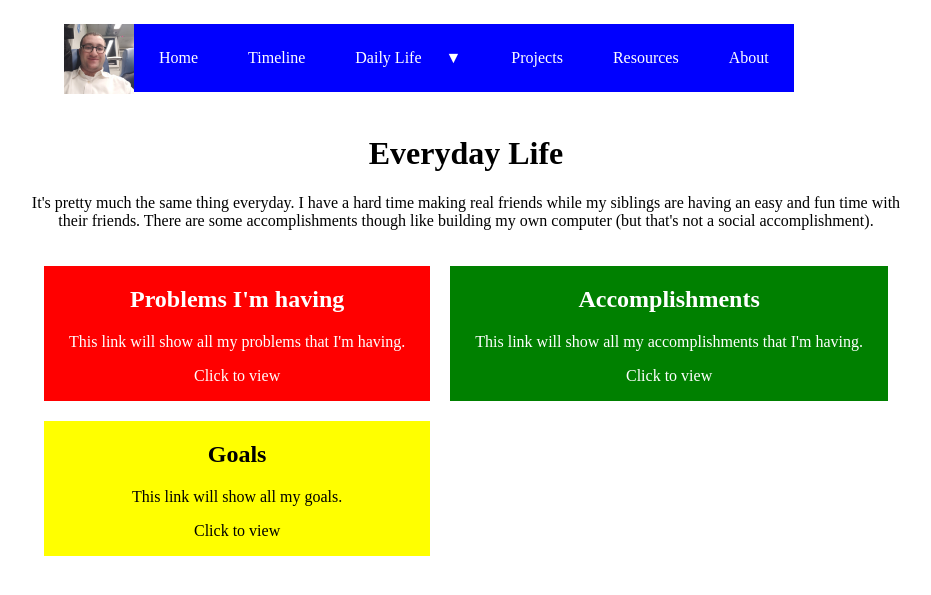
After one commit to EphraimB/ephraim-becker, a Flask app: page /everydayLife/ in a window 1280 px wide. The commit adds this page. Shown: the top 595 px of the page, without its empty margins (174-1105 px from the left). Run offline with Flask 2, Linux system fonts and the light colour scheme.

Commit message:
Converted everydayLife home page to Python.

```diff
--- a/app.py
+++ b/app.py
@@ -13,3 +13,7 @@ def index():
 @app.route('/timeline/')
 def timeline():
     return render_template('timeline.html')
+
+@app.route('/everydayLife/')
+def everydayLife():
+    return render_template('everydayLife.html')
--- /dev/null
+++ b/static/css/everydayLife.css
@@ -0,0 +1,21 @@
+.card {
+  background-color: lightgrey;
+  margin: 10px;
+}
+
+.card a {
+  text-decoration: none;
+  color: white;
+}
+
+.grid-container {
+  display: grid;
+  grid-template-columns: auto auto;
+  padding: 10px;
+}
+
+@media screen and (max-width: 800px) {
+  .grid-container {
+    grid-template-columns: 2fr;
+  }
+}
--- /dev/null
+++ b/templates/everydayLife.html
@@ -0,0 +1,46 @@
+{% extends 'base.html' %}
+{% set active_page = "everydayLife" %}
+{% block content %}
+
+<!DOCTYPE html>
+<html lang="en" dir="ltr">
+  <head>
+    <meta charset="utf-8">
+    <title>Ephraim Becker - Everyday Life</title>
+    <link rel="stylesheet" href="{{ url_for('static', filename='css/everydayLife.css') }}" />
+    <link rel="canonical" href="https://www.ephraimbecker.com/everydayLife/" />
+    <meta name="description" content="Hi! My name is Ephraim Becker and this is my everyday life." />
+  </head>
+  <body>
+    <header>
+      <h1 style="font-weight: bold;">Everyday Life</h1>
+    </header>
+    <main>
+      <p>It's pretty much the same thing everyday. I have a hard time making real friends while my siblings are having an easy and fun time with their friends. There are some accomplishments though like building my own computer (but that's not a social accomplishment).</p>
+      <div class="grid-container">
+          <div style="background-color: red;" class="card">
+            <a href="problems/">
+              <h2>Problems I'm having</h2>
+              <p>This link will show all my problems that I'm having.</p>
+              <p>Click to view</p>
+            </a>
+          </div>
+          <div style="background-color: green;" class="card">
+            <a href="accomplishments/">
+              <h2>Accomplishments</h2>
+              <p>This link will show all my accomplishments that I'm having.</p>
+              <p>Click to view</p>
+            </a>
+          </div>
+          <div style="background-color: yellow;" class="card">
+            <a style="color: black;" href="goals/">
+              <h2>Goals</h2>
+              <p>This link will show all my goals.</p>
+              <p>Click to view</p>
+            </a>
+          </div>
+        </div>
+    </main>
+  </body>
+</html>
+{% endblock %}
--- a/templates/index.html
+++ b/templates/index.html
@@ -6,7 +6,7 @@
 <html lang="en" dir="ltr">
   <head>
     <meta charset="utf-8">
-    <title>{% block title %}Ephraim Becker - All about my autistic life{% endblock %}</title>
+    <title>Ephraim Becker - All about my autistic life</title>
     <link rel="canonical" href="https://www.ephraimbecker.com/" />
     <meta name="description" content="Hi! My name is Ephraim Becker and this is a website about my life and how people can learn from it." />
   </head>
```
